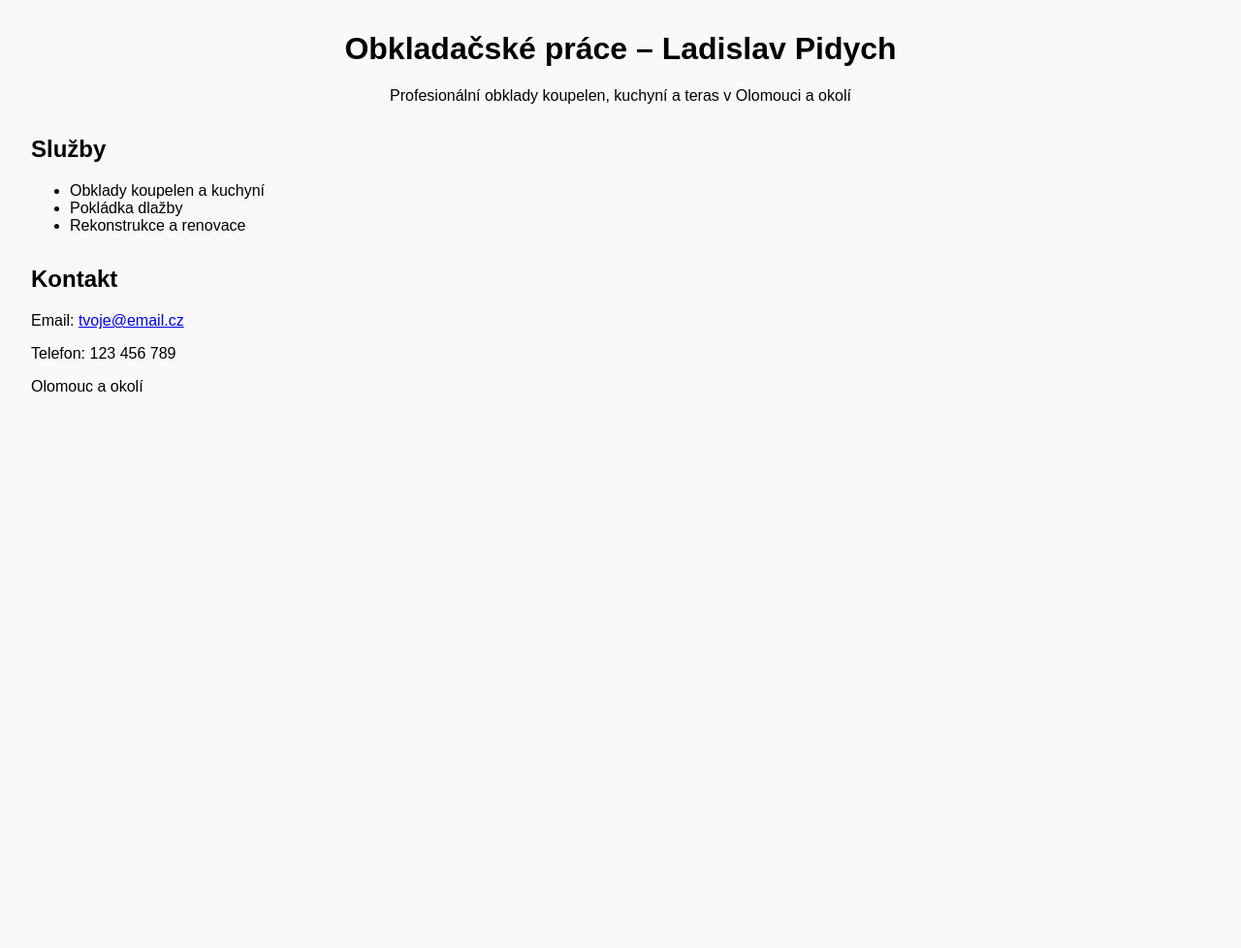
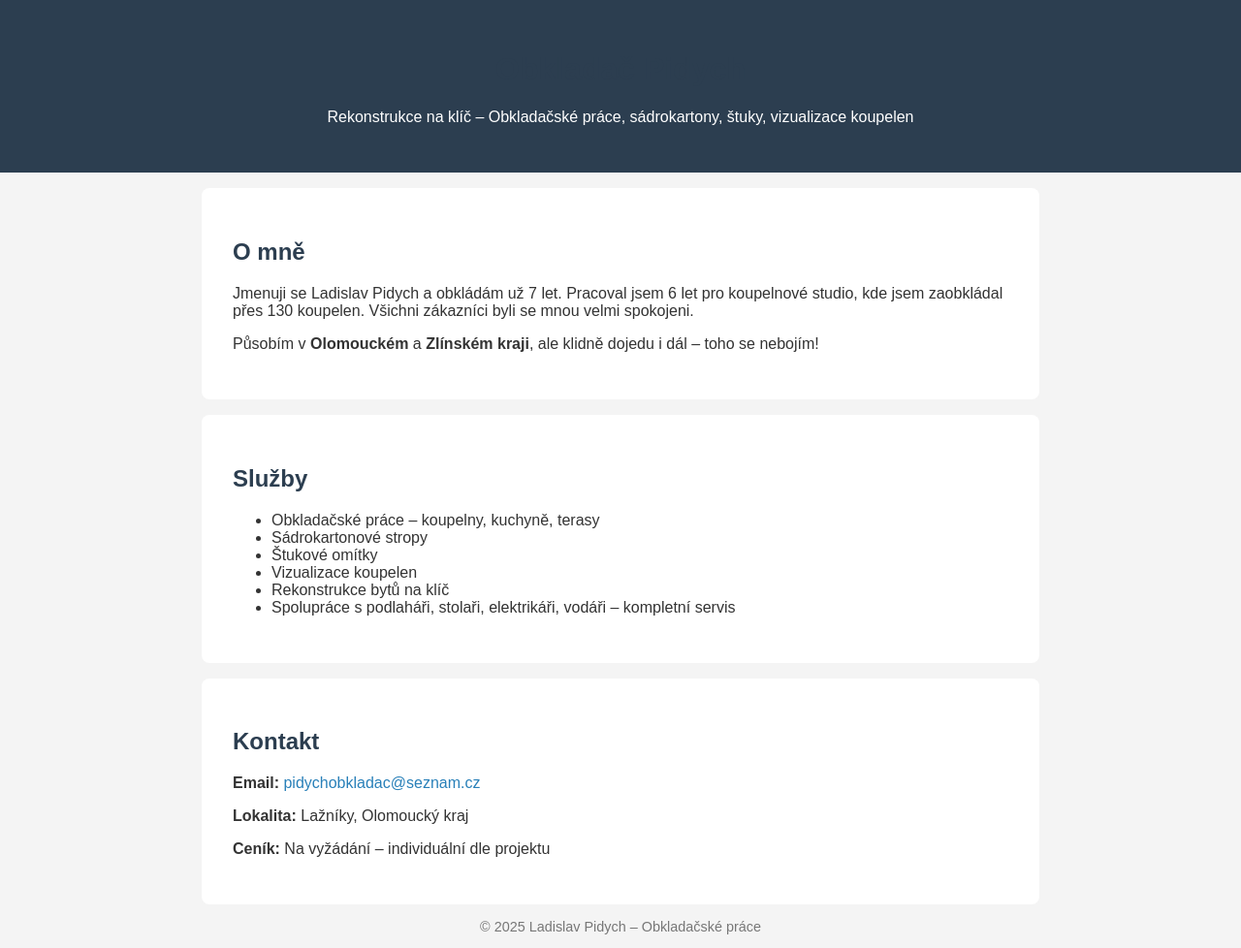
Before and after one commit to LadislavPidych/xx, a plain HTML site: page index.html in a window 1280 px wide. Shown: the whole page at 97% size. Before the commit the page ends 800 px from the top, so only its background shows below. Drawn offline with Linux system fonts and the light colour scheme.

Commit message:
Update index.html

```diff
--- a/index.html
+++ b/index.html
@@ -2,31 +2,51 @@
 <html lang="cs">
 <head>
   <meta charset="UTF-8">
-  <title>Obklady Pidych</title>
+  <title>Obkladač Pidych – Rekonstrukce na klíč</title>
   <style>
-    body { font-family: sans-serif; margin: 2em; background: #f9f9f9; }
-    header { text-align: center; }
-    section { margin-top: 2em; }
+    body { font-family: Arial, sans-serif; margin: 0; padding: 0; background: #f4f4f4; color: #333; }
+    header { background: #2c3e50; color: white; padding: 2em; text-align: center; }
+    section { padding: 2em; max-width: 800px; margin: auto; background: white; margin-top: 1em; border-radius: 8px; }
+    h1, h2 { color: #2c3e50; }
+    footer { text-align: center; padding: 1em; font-size: 0.9em; color: #777; }
+    a { color: #2980b9; text-decoration: none; }
   </style>
 </head>
 <body>
+
 <header>
-    <h1>Obkladačské práce – Ladislav Pidych</h1>
-    <p>Profesionální obklady koupelen, kuchyní a teras v Olomouci a okolí</p>
+  <h1>Obkladač Pidych</h1>
+  <p>Rekonstrukce na klíč – Obkladačské práce, sádrokartony, štuky, vizualizace koupelen</p>
 </header>
+
+<section>
+  <h2>O mně</h2>
+  <p>Jmenuji se Ladislav Pidych a obkládám už 7 let. Pracoval jsem 6 let pro koupelnové studio, kde jsem zaobkládal přes 130 koupelen. Všichni zákazníci byli se mnou velmi spokojeni.</p>
+  <p>Působím v <strong>Olomouckém</strong> a <strong>Zlínském kraji</strong>, ale klidně dojedu i dál – toho se nebojím!</p>
+</section>
+
 <section>
   <h2>Služby</h2>
   <ul>
-      <li>Obklady koupelen a kuchyní</li>
-      <li>Pokládka dlažby</li>
-      <li>Rekonstrukce a renovace</li>
+    <li>Obkladačské práce – koupelny, kuchyně, terasy</li>
+    <li>Sádrokartonové stropy</li>
+    <li>Štukové omítky</li>
+    <li>Vizualizace koupelen</li>
+    <li>Rekonstrukce bytů na klíč</li>
+    <li>Spolupráce s podlaháři, stolaři, elektrikáři, vodáři – kompletní servis</li>
   </ul>
 </section>
+
 <section>
   <h2>Kontakt</h2>
-    <p>Email: <a href="mailto:tvoje@email.cz">tvoje@email.cz</a></p>
-    <p>Telefon: 123 456 789</p>
-    <p>Olomouc a okolí</p>
+  <p><strong>Email:</strong> <a href="mailto:pidychobkladac@seznam.cz">pidychobkladac@seznam.cz</a></p>
+  <p><strong>Lokalita:</strong> Lažníky, Olomoucký kraj</p>
+  <p><strong>Ceník:</strong> Na vyžádání – individuální dle projektu</p>
 </section>
+
+<footer>
+  &copy; 2025 Ladislav Pidych – Obkladačské práce
+</footer>
+
 </body>
 </html>
```
Lines whose indentation alone changed are shown as unchanged.
